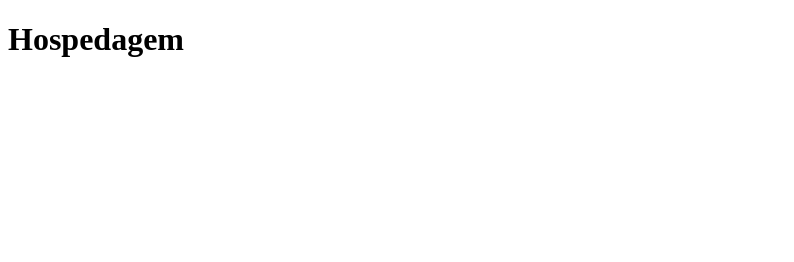
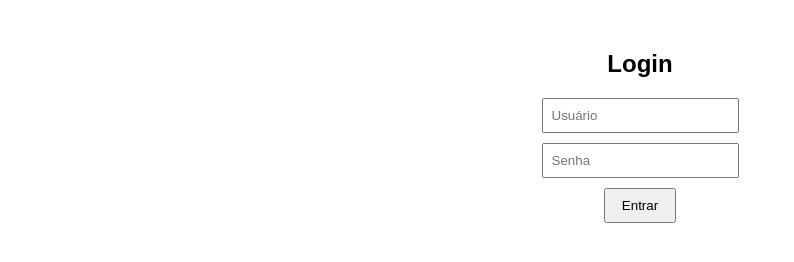
Before and after one commit to mayckon244/atividade-gitpages, a plain HTML site: page index.html in a window 1280 px wide. Shown: the whole page, without its empty margins (0-794 px from the left). Drawn offline with Linux system fonts and the light colour scheme.

Commit message:
Meu projeto

```diff
--- a/index.html
+++ b/index.html
@@ -1,11 +1,38 @@
 <!DOCTYPE html>
-<html lang="en">
+<html lang="pt-br">
 <head>
     <meta charset="UTF-8">
     <meta name="viewport" content="width=device-width, initial-scale=1.0">
-    <title>Document</title>
+    <title>Login</title>
+
+    <style>
+        body {
+            font-family: Arial;
+            text-align: center;
+            margin-top: 50px;
+        }
+
+        input {
+            display: block;
+            margin: 10px auto;
+            padding: 8px;
+        }
+
+        button {
+            padding: 8px 16px;
+        }
+    </style>
 </head>
+
 <body>
-    <h1>Hospedagem</h1>
+
+    <h2>Login</h2>
+
+    <form>
+        <input type="text" placeholder="Usuário">
+        <input type="password" placeholder="Senha">
+        <button type="submit">Entrar</button>
+    </form>
+
 </body>
 </html>
```
